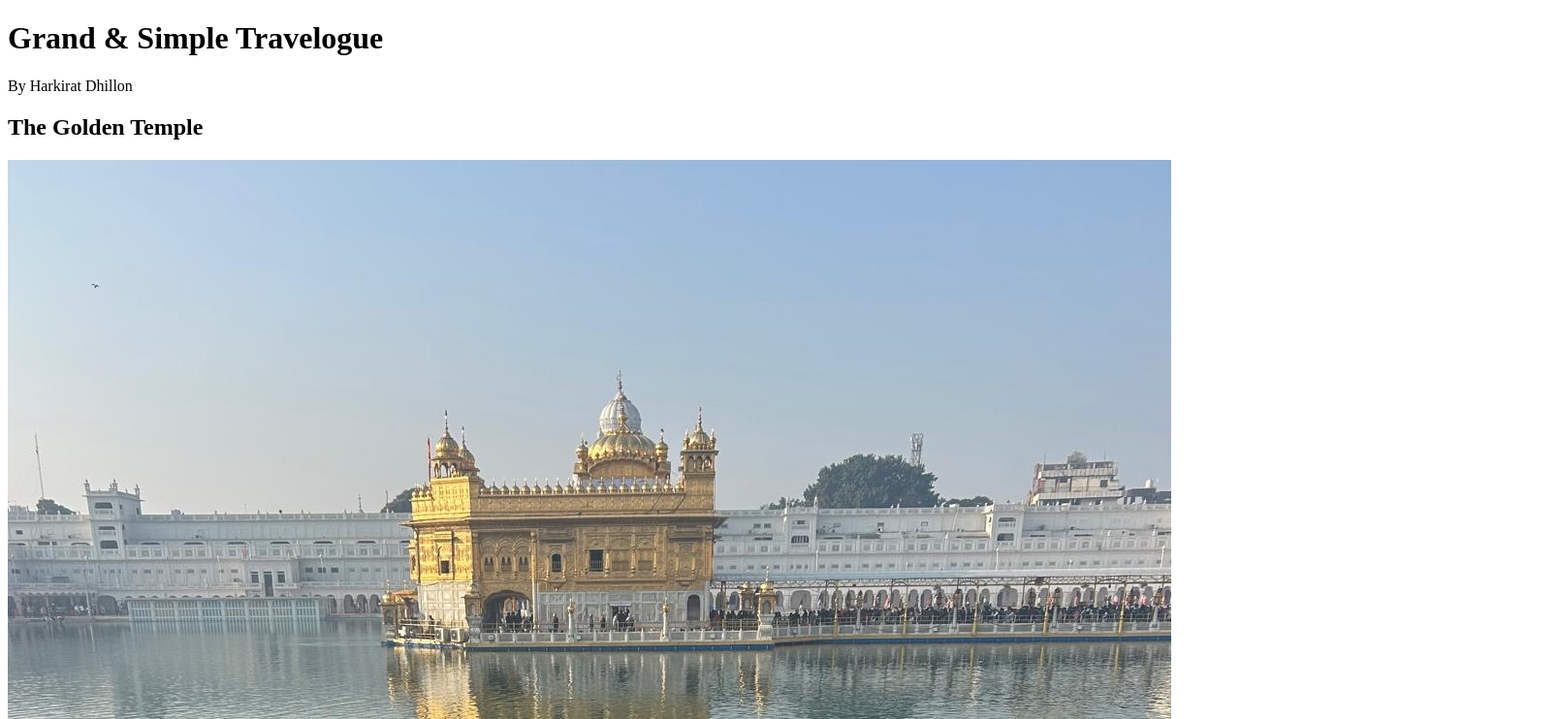
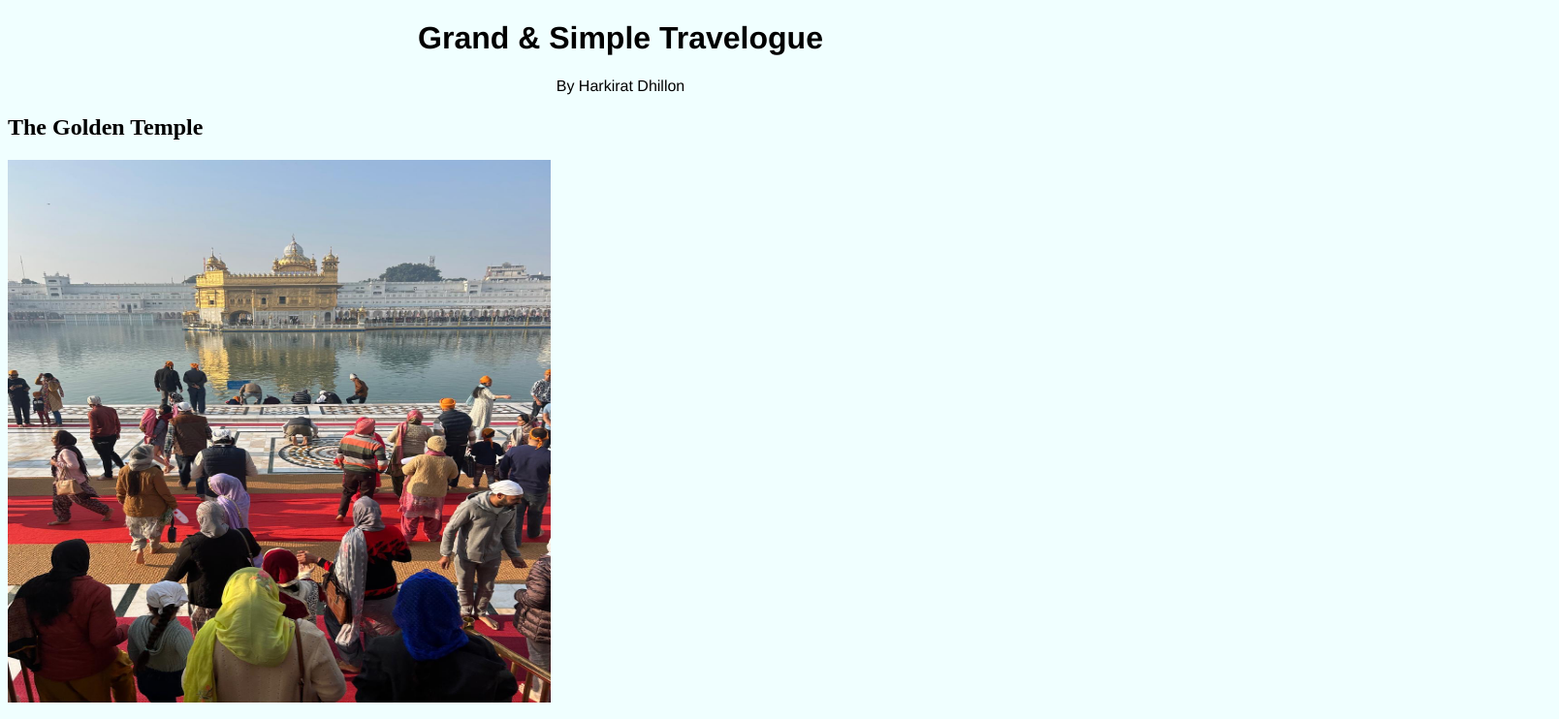
Before and after one commit to HarkiratDhill/harkirat-crpg-218-travelogue, a plain HTML site: page index.html in a window 1280 px wide. Shown: the top 742 px of the page at 97% size, 1608 px wide, since content can reach past the window. Drawn offline with Linux system fonts and the light colour scheme.

Commit message:
CSS
Added in CSS to header images and footer

```diff
--- a/index.html
+++ b/index.html
@@ -4,6 +4,7 @@
     <meta charset="UTF-8">
     <meta name="viewport" content="width=device-width, initial-scale=1.0">
     <title>Travelogue:Some Grand Some Simple</title>
+    <link rel="stylesheet" href="styles.css">
 </head>
 <body>
     <main>
--- /dev/null
+++ b/styles.css
@@ -0,0 +1,18 @@
+body{
+    background-color: azure;
+}
+
+header{
+    text-align: center;
+    font-family:'Franklin Gothic Medium', 'Arial Narrow', Arial, sans-serif
+}
+
+img{
+    width: 35rem;
+    height: 35rem;
+}
+
+footer{
+    background-color: lightcyan;
+    text-align: center;
+}
```
